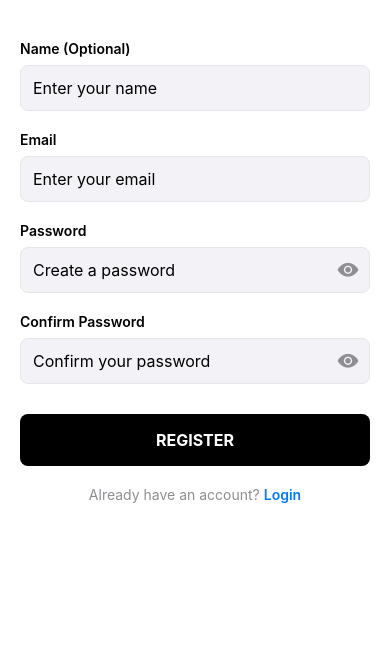
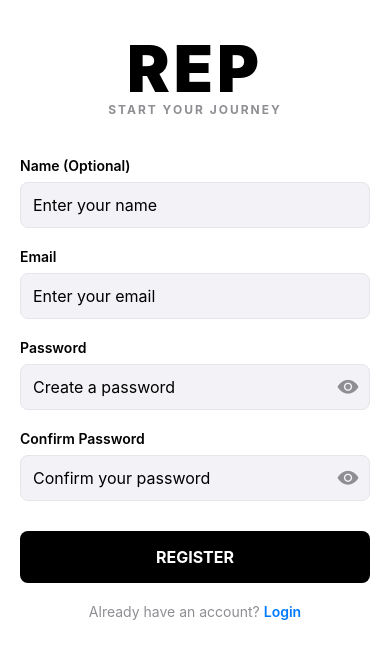
Before and after one commit to yelllowcat/gym-tracker, a React Native app in the folder client/: screen /Register in a window 390 px wide. Shown: the top 658 px of the page. Built offline with nearby package versions, Linux system fonts and the light colour scheme.

Commit message:
chore: rename app to Rep and update branding in UI

```diff
--- a/client/App.tsx
+++ b/client/App.tsx
@@ -23,7 +23,7 @@ const Stack = createNativeStackNavigator();
 function WorkoutsStack() {
   return (
     <Stack.Navigator>
-      <Stack.Screen name="Home" component={HomeScreen} options={{ title: 'Workouts' }} />
+      <Stack.Screen name="Home" component={HomeScreen} options={{ title: 'REP' }} />
       <Stack.Screen
         name="ActiveWorkout"
         component={ActiveWorkoutScreen}
@@ -95,7 +95,7 @@ function MainTabs() {
       <Tab.Screen
         name="WorkoutsTab"
         component={WorkoutsStack}
-        options={{ title: 'Workouts' }}
+        options={{ title: 'REP' }}
       />
       <Tab.Screen
         name="HistoryTab"
--- a/client/app.config.js
+++ b/client/app.config.js
@@ -8,8 +8,8 @@ try {
 
 module.exports = {
   expo: {
-    name: 'Gym Tracker',
-    slug: 'gym-tracker',
+    name: 'Rep',
+    slug: 'rep',
     version: '1.0.0',
     orientation: 'portrait',
     icon: './assets/icon.png',
--- a/client/package.json
+++ b/client/package.json
@@ -1,5 +1,5 @@
 {
-  "name": "client",
+  "name": "rep-client",
   "version": "1.0.0",
   "main": "index.ts",
   "scripts": {
--- a/client/src/screens/LoginScreen.tsx
+++ b/client/src/screens/LoginScreen.tsx
@@ -1,11 +1,13 @@
 import React, { useState } from 'react';
 import { View, Text, TextInput, TouchableOpacity, StyleSheet, Alert, ActivityIndicator } from 'react-native';
 import { useNavigation } from '@react-navigation/native';
+import { useSafeAreaInsets } from 'react-native-safe-area-context';
 import { useAuth } from '../contexts/AuthContext';
 import { Ionicons } from '@expo/vector-icons';
 
 export default function LoginScreen() {
     const navigation = useNavigation();
+    const insets = useSafeAreaInsets();
     const { login } = useAuth();
 
     const [email, setEmail] = useState('');
@@ -31,7 +33,12 @@ export default function LoginScreen() {
     };
 
     return (
-        <View style={styles.container}>
+        <View style={[styles.container, { paddingTop: insets.top + 20 }]}>
+            <View style={styles.header}>
+                <Text style={styles.brandName}>REP</Text>
+                <Text style={styles.tagline}>TRAIN. TRACK. PROGRESS.</Text>
+            </View>
+
             <View style={styles.form}>
                 <Text style={styles.label}>Email</Text>
                 <TextInput
@@ -96,6 +103,24 @@ const styles = StyleSheet.create({
     form: {
         marginTop: 20,
     },
+    header: {
+        alignItems: 'center',
+        marginBottom: 40,
+        marginTop: 20,
+    },
+    brandName: {
+        fontSize: 64,
+        fontWeight: '900',
+        color: '#000',
+        letterSpacing: 4,
+    },
+    tagline: {
+        fontSize: 12,
+        fontWeight: '700',
+        color: '#8E8E93',
+        letterSpacing: 2,
+        marginTop: -5,
+    },
     label: {
         fontSize: 14,
         fontWeight: '600',
--- a/client/src/screens/ProgressScreen.tsx
+++ b/client/src/screens/ProgressScreen.tsx
@@ -1,6 +1,7 @@
 import React, { useState, useCallback, useEffect } from 'react';
 import { View, Text, StyleSheet, ScrollView, ActivityIndicator } from 'react-native';
 import { useFocusEffect } from '@react-navigation/native';
+import { useSafeAreaInsets } from 'react-native-safe-area-context';
 import { AnalyticsStats, StreakData } from '../api/client';
 import { useStorage } from '../contexts/StorageContext';
 import { getWeeklyGoal, setWeeklyGoal } from '../utils/storage';
@@ -16,6 +17,7 @@ import WeeklyStreakHistory from '../components/WeeklyStreakHistory';
 import WeeklyGoalSelector from '../components/WeeklyGoalSelector';
 
 export default function ProgressScreen() {
+  const insets = useSafeAreaInsets();
   const { storageProvider } = useStorage();
   const [timeRange, setTimeRange] = useState<TimeRange>('30d');
   const [loading, setLoading] = useState(true);
@@ -87,7 +89,7 @@ export default function ProgressScreen() {
   if (loading) {
     return (
       <View style={styles.container}>
-        <View style={styles.header}>
+        <View style={[styles.header, { paddingTop: Math.max(insets.top, 20) }]}>
           <Text style={styles.headerTitle}>PROGRESS</Text>
         </View>
         <View style={styles.loadingContainer}>
@@ -101,7 +103,7 @@ export default function ProgressScreen() {
   if (!stats) {
     return (
       <View style={styles.container}>
-        <View style={styles.header}>
+        <View style={[styles.header, { paddingTop: Math.max(insets.top, 20) }]}>
           <Text style={styles.headerTitle}>PROGRESS</Text>
         </View>
         <View style={styles.emptyContainer}>
@@ -115,7 +117,7 @@ export default function ProgressScreen() {
 
   return (
     <View style={styles.container}>
-      <View style={styles.header}>
+      <View style={[styles.header, { paddingTop: Math.max(insets.top, 20) }]}>
         <Text style={styles.headerTitle}>PROGRESS</Text>
       </View>
 
@@ -233,7 +235,6 @@ const styles = StyleSheet.create({
   },
   header: {
     paddingHorizontal: 24,
-    paddingTop: 60,
     paddingBottom: 20,
     borderBottomWidth: 1,
     borderBottomColor: '#D1D1D6',
--- a/client/src/screens/RegisterScreen.tsx
+++ b/client/src/screens/RegisterScreen.tsx
@@ -1,11 +1,13 @@
 import React, { useState } from 'react';
 import { View, Text, TextInput, TouchableOpacity, StyleSheet, Alert, ActivityIndicator } from 'react-native';
 import { useNavigation } from '@react-navigation/native';
+import { useSafeAreaInsets } from 'react-native-safe-area-context';
 import { useAuth } from '../contexts/AuthContext';
 import { Ionicons } from '@expo/vector-icons';
 
 export default function RegisterScreen() {
     const navigation = useNavigation();
+    const insets = useSafeAreaInsets();
     const { register } = useAuth();
 
     const [name, setName] = useState('');
@@ -39,7 +41,12 @@ export default function RegisterScreen() {
     };
 
     return (
-        <View style={styles.container}>
+        <View style={[styles.container, { paddingTop: insets.top + 20 }]}>
+            <View style={styles.header}>
+                <Text style={styles.brandName}>REP</Text>
+                <Text style={styles.tagline}>START YOUR JOURNEY</Text>
+            </View>
+
             <View style={styles.form}>
                 <Text style={styles.label}>Name (Optional)</Text>
                 <TextInput
@@ -131,7 +138,25 @@ const styles = StyleSheet.create({
         padding: 20,
     },
     form: {
-        marginTop: 20,
+        marginTop: 10,
+    },
+    header: {
+        alignItems: 'center',
+        marginBottom: 30,
+        marginTop: 10,
+    },
+    brandName: {
+        fontSize: 64,
+        fontWeight: '900',
+        color: '#000',
+        letterSpacing: 4,
+    },
+    tagline: {
+        fontSize: 12,
+        fontWeight: '700',
+        color: '#8E8E93',
+        letterSpacing: 2,
+        marginTop: -5,
     },
     label: {
         fontSize: 14,
--- a/client/src/screens/SettingsScreen.tsx
+++ b/client/src/screens/SettingsScreen.tsx
@@ -1,9 +1,11 @@
 import React from 'react';
 import { View, Text, StyleSheet, TouchableOpacity, Alert, ScrollView } from 'react-native';
+import { useSafeAreaInsets } from 'react-native-safe-area-context';
 import { useAuth } from '../contexts/AuthContext';
 import { useStorage } from '../contexts/StorageContext';
 
 export default function SettingsScreen() {
+    const insets = useSafeAreaInsets();
     const { user, logout } = useAuth();
     const { refreshData, isRefreshing } = useStorage();
 
@@ -39,7 +41,7 @@ export default function SettingsScreen() {
     };
 
     return (
-        <ScrollView style={styles.container}>
+        <ScrollView style={[styles.container, { paddingTop: insets.top + 20 }]}>
             <View style={styles.section}>
                 <Text style={styles.sectionTitle}>Account</Text>
                 <View style={styles.card}>
```
